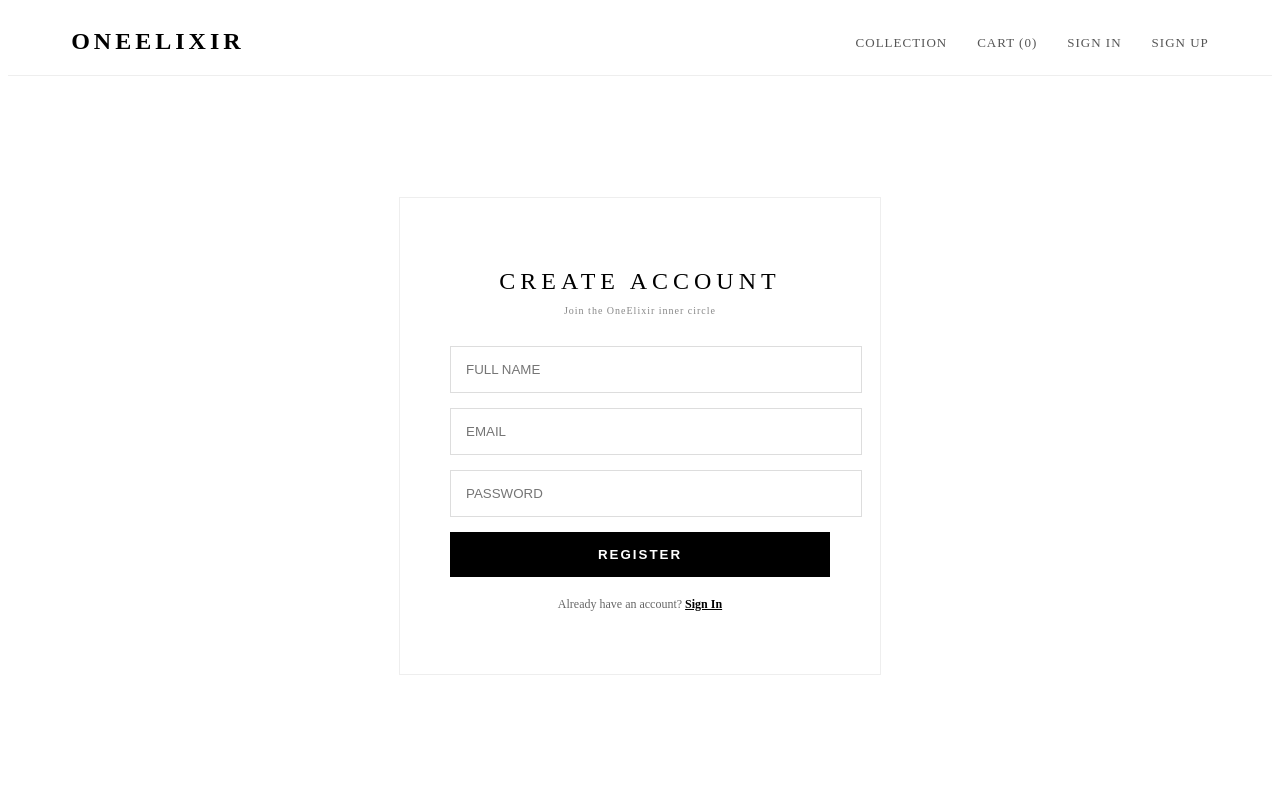
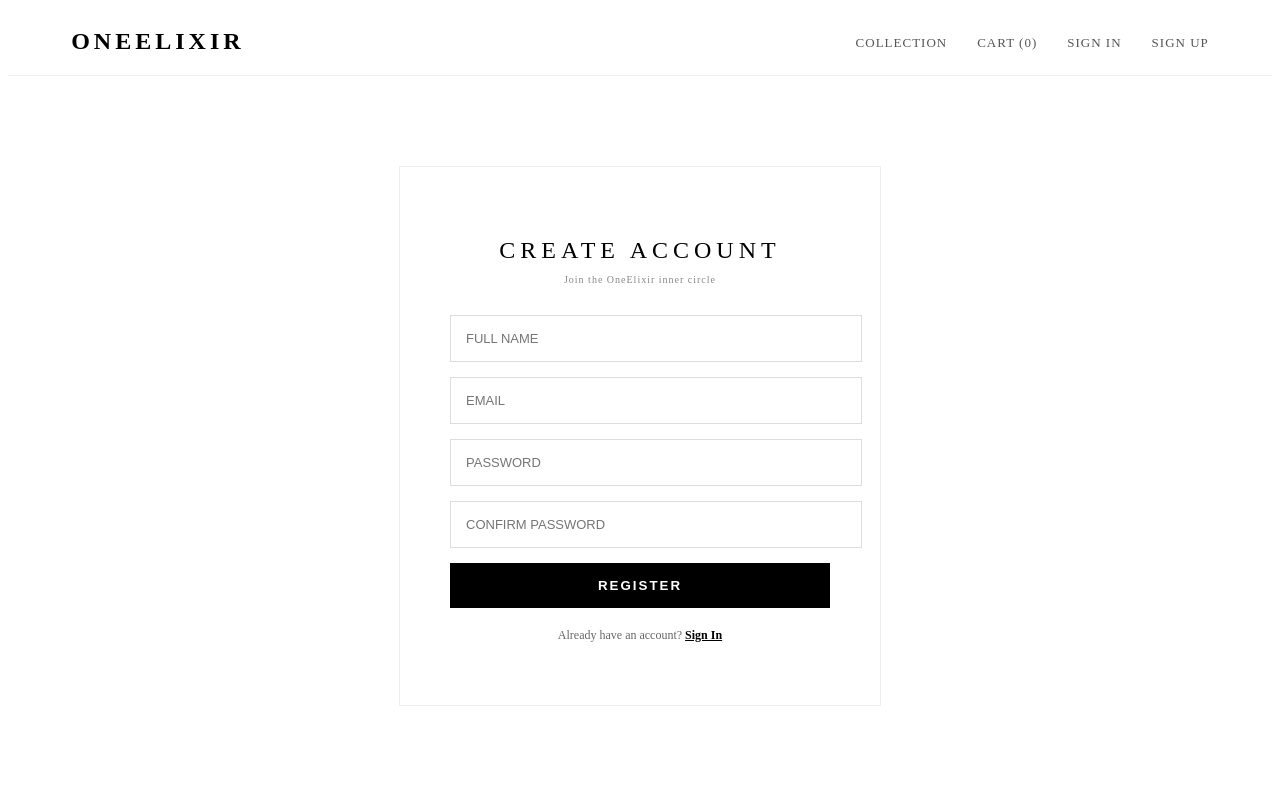
Before and after one commit to hasanxmeherab/One-Elixir, a React (Vite) app in the folder client/: page /signup in a window 1280 px wide. Shown: the top 800 px of the page. Built offline with nearby package versions, Linux system fonts and the light colour scheme; no server answers.

Commit message:
Added confirm password & client-side validation

```diff
--- a/client/src/pages/SignUp.jsx
+++ b/client/src/pages/SignUp.jsx
@@ -4,7 +4,8 @@ import { useNavigate, useLocation } from 'react-router-dom';
 import { useUser } from '../context/UserContext';
 
 const SignUp = () => {
-  const [formData, setFormData] = useState({ name: '', email: '', password: '' });
+  // Added confirmPassword to the state object
+  const [formData, setFormData] = useState({ name: '', email: '', password: '', confirmPassword: '' });
   const { login } = useUser();
   const navigate = useNavigate();
   const location = useLocation();
@@ -14,11 +15,24 @@ const SignUp = () => {
 
   const handleSubmit = async (e) => {
     e.preventDefault();
+
+    // 1. Client-side Validation: Check if passwords match
+    if (formData.password !== formData.confirmPassword) {
+      alert("Passwords do not match! Please check again.");
+      return;
+    }
+
+    // 2. Client-side Validation: Minimum length (optional but recommended)
+    if (formData.password.length < 6) {
+      alert("Password should be at least 6 characters long.");
+      return;
+    }
+
     try {
-      // Create a submission object with a lowercase email
       const submissionData = {
-        ...formData,
-        email: formData.email.toLowerCase()
+        name: formData.name,
+        email: formData.email.toLowerCase(),
+        password: formData.password
       };
 
       const res = await axios.post(`${API_URL}/api/auth/signup`, submissionData);
@@ -46,9 +60,18 @@ const SignUp = () => {
           value={formData.email} onChange={e => setFormData({...formData, email: e.target.value})}
           style={inputStyle}
         />
+
+        {/* Main Password Field */}
         <input
           type="password" placeholder="PASSWORD" required
           value={formData.password} onChange={e => setFormData({...formData, password: e.target.value})}
+          style={inputStyle}
+        />
+
+        {/* NEW: Confirm Password Field */}
+        <input
+          type="password" placeholder="CONFIRM PASSWORD" required
+          value={formData.confirmPassword} onChange={e => setFormData({...formData, confirmPassword: e.target.value})}
           style={inputStyle}
         />
 
@@ -64,11 +87,11 @@ const SignUp = () => {
 
 // --- Styles (Maintained from your version) ---
 const container = { height: '90vh', display: 'flex', justifyContent: 'center', alignItems: 'center' };
-const signUpBox = { width: '380px', textAlign: 'center', padding: '50px', border: '1px solid #eee' };
+const signUpBox = { width: '380px', textAlign: 'center', padding: '50px', border: '1px solid #eee', backgroundColor: '#fff' };
 const title = { letterSpacing: '5px', fontWeight: '300', marginBottom: '10px' };
 const subtitle = { fontSize: '10px', color: '#888', marginBottom: '30px', letterSpacing: '1px' };
-const inputStyle = { width: '100%', padding: '15px', marginBottom: '15px', border: '1px solid #ddd', outline: 'none' };
-const btnStyle = { width: '100%', padding: '15px', backgroundColor: '#000', color: '#fff', border: 'none', cursor: 'pointer', fontWeight: 'bold', letterSpacing: '2px' };
+const inputStyle = { width: '100%', padding: '15px', marginBottom: '15px', border: '1px solid #ddd', outline: 'none', fontSize: '13px' };
+const btnStyle = { width: '100%', padding: '15px', backgroundColor: '#000', color: '#fff', border: 'none', cursor: 'pointer', fontWeight: 'bold', letterSpacing: '2px', transition: '0.3s' };
 const footerText = { fontSize: '12px', marginTop: '20px', color: '#666' };
 const link = { textDecoration: 'underline', cursor: 'pointer', color: '#000', fontWeight: 'bold' };
 
```
